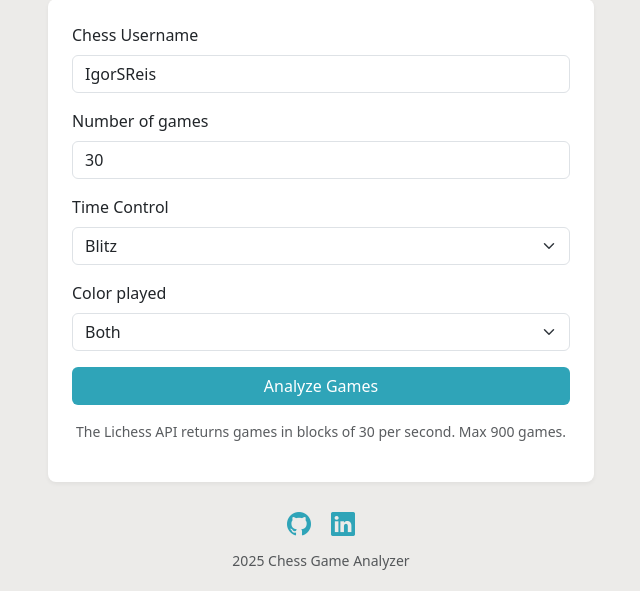
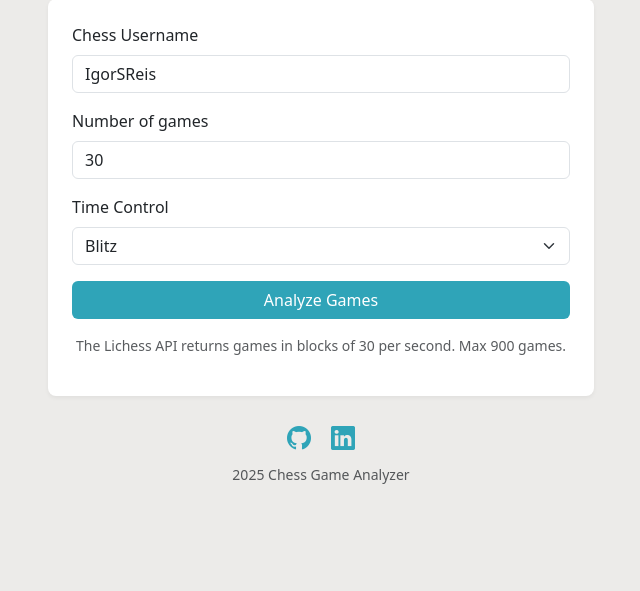
Before and after one commit to igor-reis95/Chess-Analyzer, a Flask app: page / in a window 1280 px wide. Shown: the part 115-706 px from the top of the page, without its empty margins (319-959 px from the left). Run offline with Flask 3, Linux system fonts and the light colour scheme.

Commit message:
Removed colocr option

```diff
--- a/src/web/templates/form.html
+++ b/src/web/templates/form.html
@@ -90,15 +90,6 @@
             </select>
           </div>
 
-          <div class="mb-3">
-            <label for="color" class="form-label">Color played</label>
-            <select class="form-select" id="color" name="color">
-              <option value="">Both</option>
-              <option value="white">White</option>
-              <option value="black">Black</option>
-            </select>
-          </div>
-
           <button type="submit" class="btn btn-lichess w-100">Analyze Games</button>
 
           <p class="mt-3 text-muted small text-center">
```
